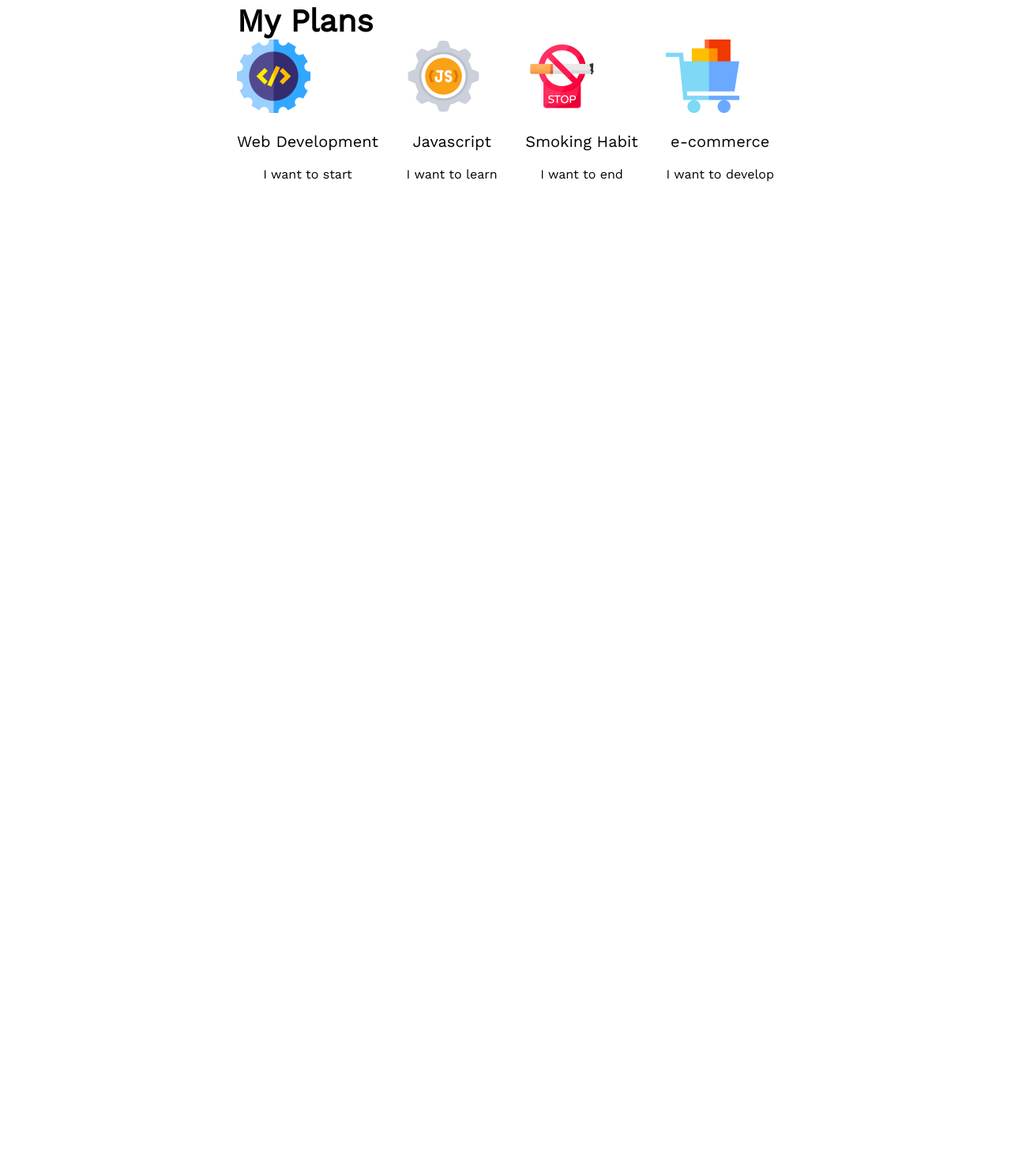
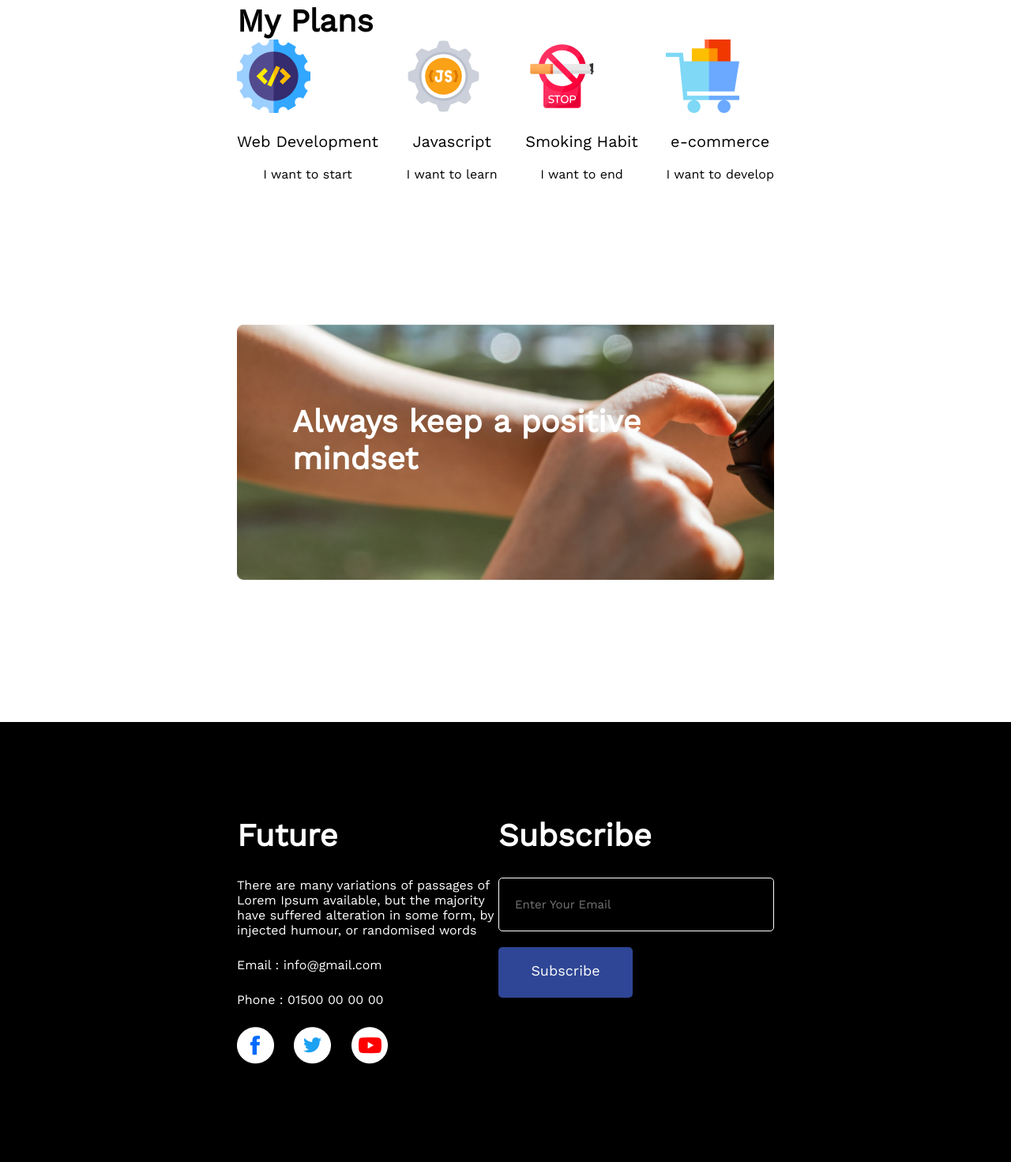
Before and after one commit to kowshik363/new-year-new-me, a plain HTML site: page index.html in a window 1280 px wide. Shown: the part 2129-3600 px from the top of the page at 79% size. Before the commit the page ends 2539 px from the top, so only its background shows below. Drawn offline with nearby package versions, Linux system fonts and the light colour scheme.

Commit message:
added footer

```diff
--- a/index.html
+++ b/index.html
@@ -76,6 +76,29 @@
           </div>
         </div>
       </section>
+      <section class="contact-banner">
+        <h3 class="section-title">Always keep a positive<br>mindset</h3>
+      </section>
+      <footer>
+        <div class="contact">
+          <h3 class="section-title">Future</h3>
+          <p class="footer-desc">There are many variations of passages of Lorem Ipsum available, but the majority have suffered alteration in some form, by injected humour, or randomised words</p>
+          <p class="email">Email : info@gmail.com</p>
+          <p class="phone">Phone : 01500 00 00 00</p>
+          <div class="social-media-logo">
+            <img src="images/icons/fb.png" alt="fb logo">
+            <img src="images/icons/twitter.png" alt="twitter logo">
+            <img src="images/icons/youtube.png" alt="youtube logo">
+          </div>
+        </div>
+        <div class="subscription">
+          <h3 class="section-title">Subscribe</h3>
+          <form action="">
+            <input type="email" name="email" id="email" placeholder="Enter Your Email">
+            <input type="button" value="Subscribe">
+          </form>
+        </div>
+      </footer>
     </main>
   </body>
 </html>
--- a/styles/new-me.css
+++ b/styles/new-me.css
@@ -126,3 +126,81 @@ section{
 .plan-title, .plan-desc{
     text-align: center;
 }
+
+/* CONTACT BANNER */
+
+.contact-banner{
+    background-image: url('../images/watch.png');
+    background-repeat: no-repeat;
+    background-size: cover;
+    padding: 100px 0 100px 70px;
+    color: #FFFFFF;
+}
+
+/* FOOTER STYLE */
+
+footer{
+    display: flex;
+    justify-content: space-between;
+    background: #000000;
+    color: #FFFFFF;
+    padding: 120px 100px 120px 100px;
+}
+
+.contact{
+    width: 500px;
+    margin-left: 200px;
+}
+
+.email{
+    margin-top: 25px;
+    margin-bottom: 25px;
+}
+
+.social-media-logo{
+    margin-top: 25px;
+}
+
+.social-media-logo img{
+    margin-right: 20px;
+}
+
+.subscription{
+    margin-right: 200px;
+}
+
+.subscription form{
+    display: flex;
+    flex-direction: column;
+}
+
+.subscription input[type="email"]{
+    border: 1px solid #FFFFFF;
+    border-radius: 5px;
+    padding-left: 20px;
+    font-size: 15px;
+    width: 325px;
+    height: 64px;
+    background-color: #000000;
+    -webkit-border-radius: 5px;
+    -moz-border-radius: 5px;
+    -ms-border-radius: 5px;
+    -o-border-radius: 5px;
+}
+
+.subscription input[type="button"]{
+    background: #2e4695;
+    color: #FFFFFF;
+    height: 64px;
+    width: 170px;
+    font-size: 18px;
+    padding-top: 10px;
+    padding-bottom: 15px;
+    margin-top: 20px;
+    border: none;
+    border-radius: 5px;
+    -webkit-border-radius: 5px;
+    -moz-border-radius: 5px;
+    -ms-border-radius: 5px;
+    -o-border-radius: 5px;
+}
```
